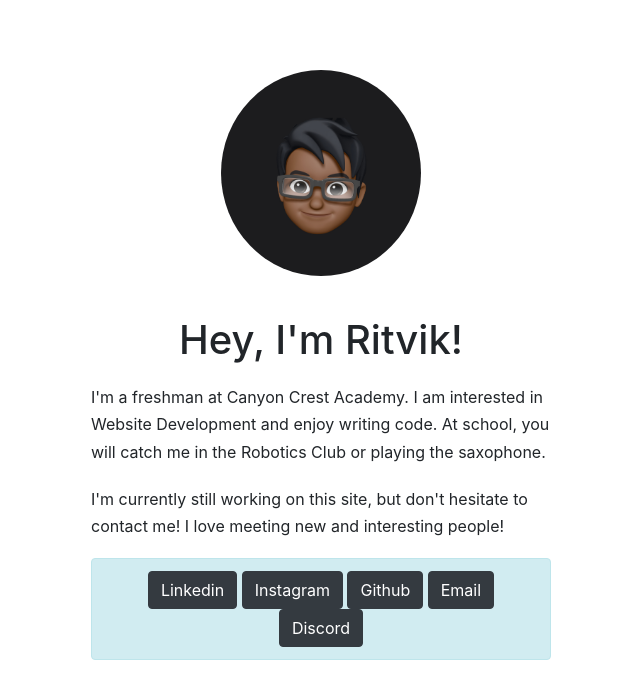
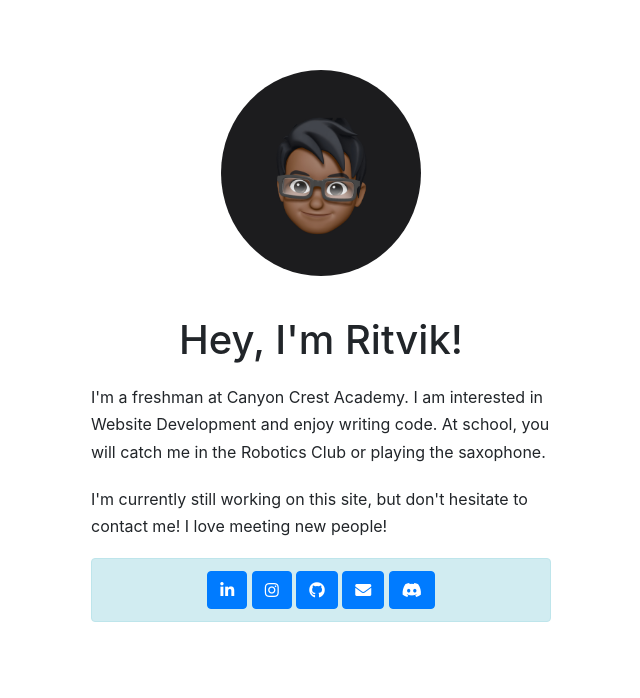
Before and after one commit to ririgireddy/ririgireddy.tech, a plain HTML site: page index.html in a window 1280 px wide. Shown: the whole page, without its empty margins (319-959 px from the left). Drawn offline with nearby package versions, Linux system fonts and the light colour scheme.

Commit message:
Update index.html

```diff
--- a/index.html
+++ b/index.html
@@ -27,7 +27,7 @@
 
     </div>
     <div class="head">
-      <h1>Hey, I'm Ritvik!</h1>
+      <h1>Hey, I'm <span>Ritvik!</span></h1>
 
 
     </div>
@@ -37,23 +37,26 @@
       </p>
 
 
-      <p class="form">I'm currently still working on this site, but don't hesitate to contact me! I love meeting new and interesting people! </p>
+      <p class="form">I'm currently still working on this site, but don't hesitate to contact me! I love meeting new people! </p>
+
+
+
+
       <div class="alert alert-info" role="alert">
-        <a href="https://www.linkedin.com/in/ritvikir/" target="_blank"><button target="_blank" type="button" class="btn btn-dark">Linkedin</button></a>
-        <a href="https://www.instagram.com/ritvikir/" target="_blank"><button type="button" class="btn btn-dark">Instagram</button>
+        <a href="https://www.linkedin.com/in/ritvikir/" target="_blank"><button target="_blank" type="button" class="btn btn-primary x"><i class="fab fa-linkedin-in"></i></button></a>
+        <a href="https://www.instagram.com/ritvikir/" target="_blank"><button type="button" class="btn btn-primary x"><i class="fab fa-instagram"></i></button>
         </a>
-        <a href="https://github.com/ririgireddy" target="_blank"><button type="button" class="btn btn-dark">Github</button>
+        <a href="https://github.com/ririgireddy" target="_blank"><button type="button" class="btn btn-primary x"><i class="fab fa-github"></i></button>
         </a>
-        <a href="mailto:ririgireddy1@gmail.com" target="_blank"><button type="button" class="btn btn-dark">Email</button>
+        <a href="mailto:ririgireddy1@gmail.com" target="_blank"><button type="button" class="btn btn-primary x"><i class="fas fa-envelope"></i></button>
         </a>
-        <button class="btn btn-dark" data-toggle="modal" data-target="#exampleModal">Discord</button>
+        <button class="btn btn-primary x" data-toggle="modal" data-target="#exampleModal"><i class="fab fa-discord"></i></button>
 
       </div>
 
+    </div>
 
-    </div>
-  </div>
-
+</div>
 
 
 
@@ -88,6 +91,7 @@
 
   <script src="https://code.jquery.com/jquery-3.5.1.slim.min.js" integrity="sha384-DfXdz2htPH0lsSSs5nCTpuj/zy4C+OGpamoFVy38MVBnE+IbbVYUew+OrCXaRkfj" crossorigin="anonymous"></script>
   <script src="https://cdn.jsdelivr.net/npm/bootstrap@4.5.3/dist/js/bootstrap.bundle.min.js" integrity="sha384-ho+j7jyWK8fNQe+A12Hb8AhRq26LrZ/JpcUGGOn+Y7RsweNrtN/tE3MoK7ZeZDyx" crossorigin="anonymous"></script>
+
 </body>
 
 </html>
```
